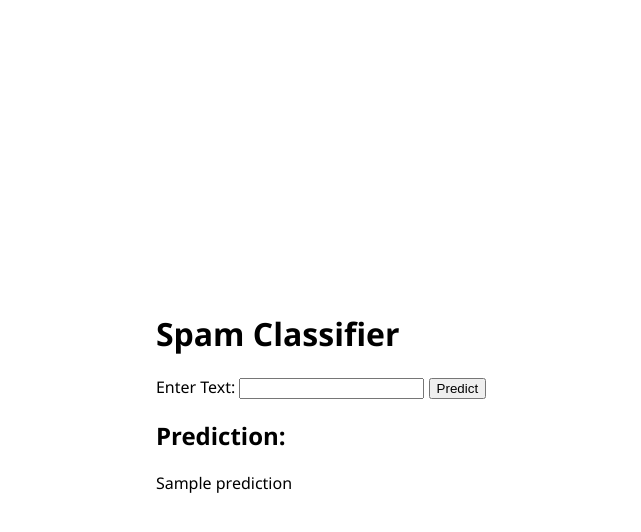
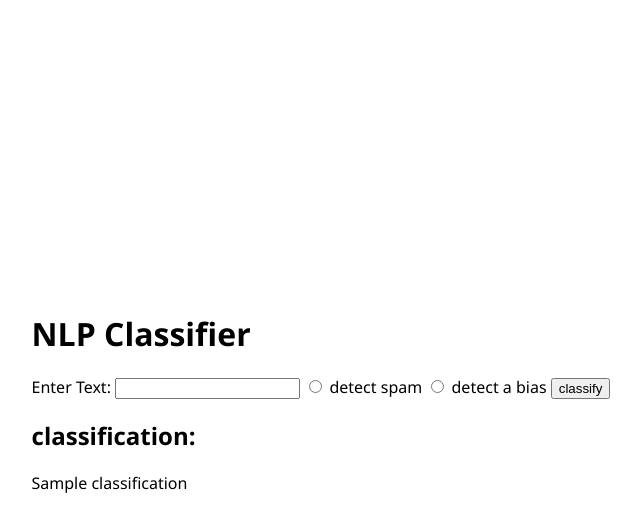
Before and after one commit to TootEgozy/bow_classifier, a Flask app: template templates/index.html in a window 1280 px wide. Shown: the top 532 px of the page, without its empty margins (319-960 px from the left). Run offline with Flask 3, Linux system fonts and the light colour scheme; the template is opened without the code that fills it: most values are stand-ins (such as "Sample title", 1, 10 or a date in 2020).

Commit message:
working as a spam classifier

```diff
--- a/app.py
+++ b/app.py
@@ -1,5 +1,5 @@
 from flask import Flask, render_template, request
-from index import process_learning_data
+from index import process_learning_data, classify_input
 
 app = Flask(__name__)
 
@@ -17,11 +17,13 @@
     return render_template('index.html')
 
 @app.route('/classifier', methods=['POST'])
-def predict():
-    user_input = request.form.get('user_input')
-    prediction = f"Prediction for '{user_input}': Spam"
+def classifier():
+    input_text = request.form.get('input_text')
+    input_type = request.form.get('input_type')
+    cls_result = classify_input(input_text, learning_data[input_type])
+    classification = f"classification for '{input_text}': {cls_result[0]}, Accuracy: {cls_result[1]}"
 
-    return render_template('index.html', prediction=prediction)
+    return render_template('index.html', classification=classification)
 
 if __name__ == '__main__':
     app.run(debug=True, host='0.0.0.0')
--- a/index.py
+++ b/index.py
@@ -33,8 +33,8 @@
     }
 
 def classify_input(input, cls_data):
-    input_vec = cls_data.vectorizer.transform([input])
-    X_train, X_test, y_train, y_test = train_test_split(cls_data.matrix, cls_data.labels, test_size=0.2, random_state=42)
+    input_vec = cls_data['vectorizer'].transform([input])
+    X_train, X_test, y_train, y_test = train_test_split(cls_data['matrix'], cls_data['labels'], test_size=0.2, random_state=42)
     classifier = MultinomialNB()
     classifier.fit(X_train, y_train)
     predictions_accuracy = classifier.score(X_test, y_test) * 100
--- a/templates/index.html
+++ b/templates/index.html
@@ -21,17 +21,21 @@
 </head>
 <body>
     <div class="container">
-         <h1>Spam Classifier</h1>
+         <h1>NLP Classifier</h1>
 
         <form action="/classifier" method="post">
-            <label for="user_input">Enter Text:</label>
-            <input type="text" id="user_input" name="user_input" required>
-            <button type="submit">Predict</button>
+            <label for="input_text">Enter Text:</label>
+            <input type="text" id="input_text" name="input_text" required>
+            <input type="radio" id="input_type_spam" name="input_type" value="spam" />
+            <label for="input_type_spam">detect spam</label>
+            <input type="radio" id="input_type_bias" name="input_type" value="bias"/>
+            <label for="input_type_bias">detect a bias</label>
+            <button type="submit">classify</button>
         </form>
 
-        {% if prediction %}
-            <h2>Prediction:</h2>
-            <p>{{ prediction }}</p>
+        {% if classification %}
+            <h2>classification:</h2>
+            <p>{{ classification }}</p>
         {% endif %}
     </div>
 </body>
```
